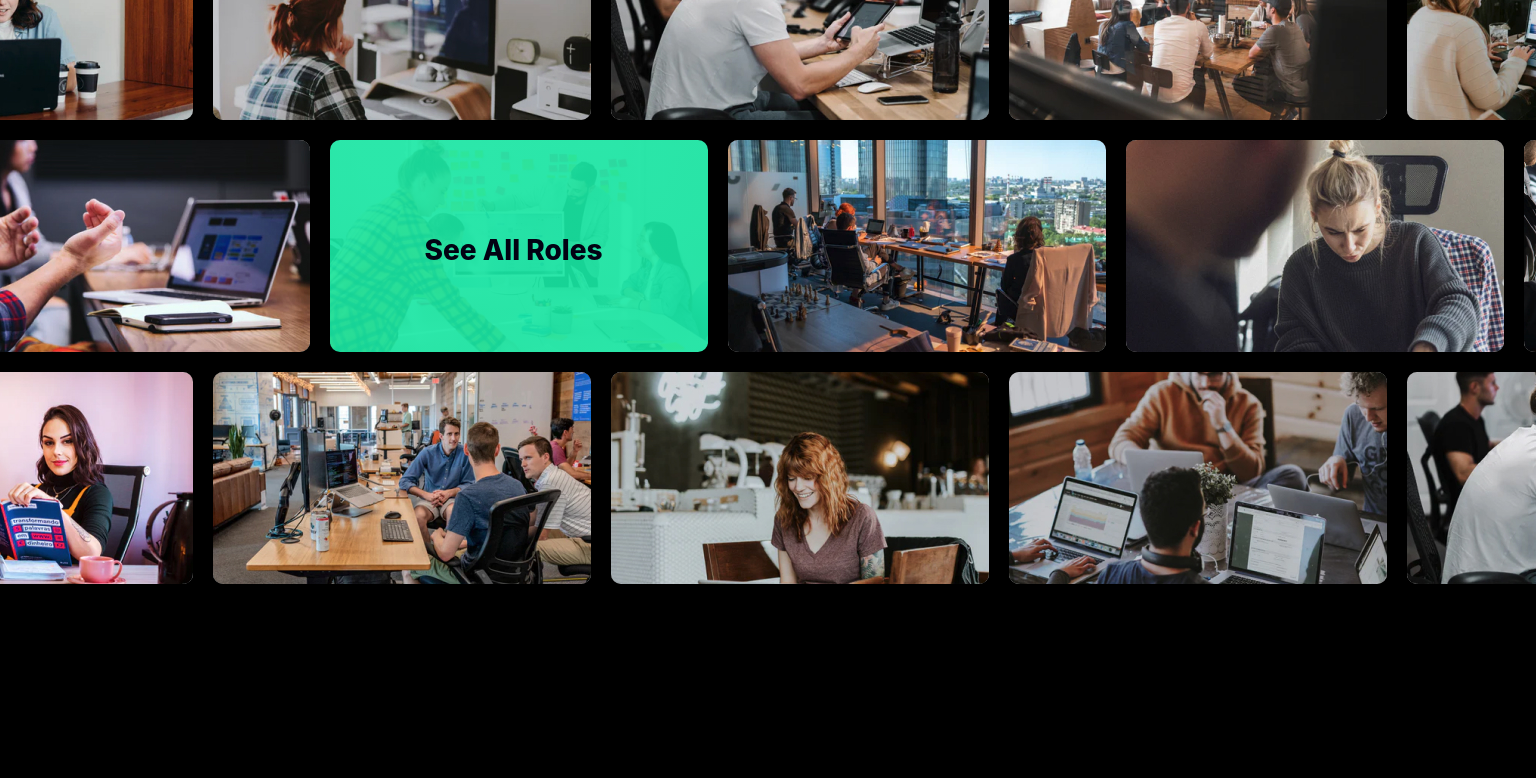
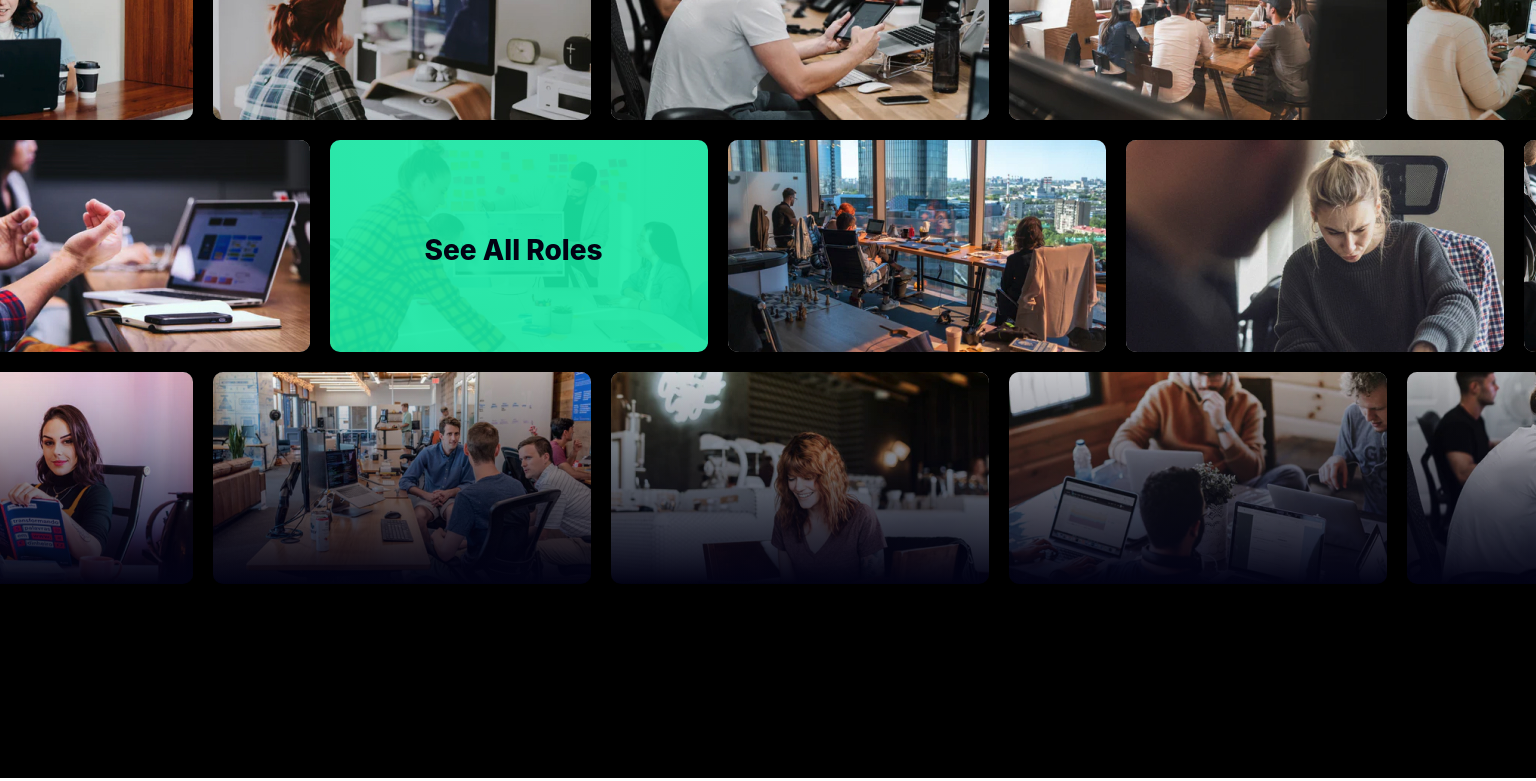
Before and after one commit to OlehFilyak/freySoft, a React (Create React App) app: page / in a window 1536 px wide. Shown: the part 419-1200 px from the top of the page. Built offline with nearby package versions, Linux system fonts and the light colour scheme.

Commit message:
bugfix/ add linear-gradient to imgs

```diff
--- a/src/components/HeroImgContainer/HeroImgContainer.module.css
+++ b/src/components/HeroImgContainer/HeroImgContainer.module.css
@@ -413,98 +413,98 @@
 
 @media screen and (min-width: 1920px) {
   .BackgroundImage13 {
-  background-image: url('./HeroImages/desktop/Rectangle\ 13.jpg');
+  background-image: linear-gradient(180deg, rgba(2, 2, 19, 0) 0%, #020213 100%), url('./HeroImages/desktop/Rectangle\ 13.jpg');
   display: inline-flex;
 }
 }
 
 @media screen and (min-width: 320px) {
   .BackgroundImage14 {
-    background-image: url('./HeroImages/mobile/Rectangle\ 14.jpg');
+    background-image:linear-gradient(180deg, rgba(2, 2, 19, 0) 0%, #020213 100%), url('./HeroImages/mobile/Rectangle\ 14.jpg');
   }
 }
 
 @media screen and (min-width: 768px) {
   .BackgroundImage14 {
-    background-image: url('./HeroImages/tablet/Rectangle\ 14.jpg');
+    background-image:linear-gradient(180deg, rgba(2, 2, 19, 0) 0%, #020213 100%), url('./HeroImages/tablet/Rectangle\ 14.jpg');
   }
 }
 
 @media screen and (min-width: 1440px) {
 .BackgroundImage14 {
-  background-image: url('./HeroImages/desktop/Rectangle\ 14.jpg');
+  background-image: linear-gradient(180deg, rgba(2, 2, 19, 0) 0%, #020213 100%), url('./HeroImages/desktop/Rectangle\ 14.jpg');
 }
 }
 
 @media screen and (min-width: 320px) {
   .BackgroundImage15 {
-    background-image: url('./HeroImages/mobile/Rectangle\ 15.jpg');
+    background-image: linear-gradient(180deg, rgba(2, 2, 19, 0) 0%, #020213 100%), url('./HeroImages/mobile/Rectangle\ 15.jpg');
   }
 }
 
 @media screen and (min-width: 768px) {
   .BackgroundImage15 {
-    background-image: url('./HeroImages/tablet/Rectangle\ 15.jpg');
+    background-image: linear-gradient(180deg, rgba(2, 2, 19, 0) 0%, #020213 100%), url('./HeroImages/tablet/Rectangle\ 15.jpg');
   }
 }
 
 @media screen and (min-width: 1440px) {
 .BackgroundImage15 {
-  background-image: url('./HeroImages/desktop/Rectangle\ 15.jpg');
+  background-image: linear-gradient(180deg, rgba(2, 2, 19, 0) 0%, #020213 100%), url('./HeroImages/desktop/Rectangle\ 15.jpg');
 }
 }
 
 @media screen and (min-width: 320px) {
   .BackgroundImage16 {
-    background-image: url('./HeroImages/mobile/Rectangle\ 16.jpg');
+    background-image: linear-gradient(180deg, rgba(2, 2, 19, 0) 0%, #020213 100%), url('./HeroImages/mobile/Rectangle\ 16.jpg');
   }
 }
 
 @media screen and (min-width: 768px) {
   .BackgroundImage16 {
-    background-image: url('./HeroImages/tablet/Rectangle\ 16.jpg');
+    background-image: linear-gradient(180deg, rgba(2, 2, 19, 0) 0%, #020213 100%), url('./HeroImages/tablet/Rectangle\ 16.jpg');
   }
 }
 
 @media screen and (min-width: 1440px) {
 .BackgroundImage16 {
-  background-image: url('./HeroImages/desktop/Rectangle\ 16.jpg');
+  background-image: linear-gradient(180deg, rgba(2, 2, 19, 0) 0%, #020213 100%), url('./HeroImages/desktop/Rectangle\ 16.jpg');
 }
 }
 
 @media screen and (min-width: 320px) {
   .BackgroundImage17 {
-    background-image: url('./HeroImages/mobile/Rectangle\ 17.jpg');
+    background-image: linear-gradient(180deg, rgba(2, 2, 19, 0) 0%, #020213 100%), url('./HeroImages/mobile/Rectangle\ 17.jpg');
   }
 }
 
 @media screen and (min-width: 768px) {
   .BackgroundImage17 {
-    background-image: url('./HeroImages/tablet/Rectangle\ 17.jpg');
+    background-image: linear-gradient(180deg, rgba(2, 2, 19, 0) 0%, #020213 100%), url('./HeroImages/tablet/Rectangle\ 17.jpg');
   }
 }
 
 @media screen and (min-width: 1440px) {
 .BackgroundImage17 {
-  background-image: url('./HeroImages/desktop/Rectangle\ 17.jpg');
+  background-image: linear-gradient(180deg, rgba(2, 2, 19, 0) 0%, #020213 100%), url('./HeroImages/desktop/Rectangle\ 17.jpg');
 }
 }
 
 @media screen and (min-width: 320px) {
   .BackgroundImage18 {
-    background-image: url('./HeroImages/mobile/Rectangle\ 18.jpg');
+    background-image: linear-gradient(180deg, rgba(2, 2, 19, 0) 0%, #020213 100%), url('./HeroImages/mobile/Rectangle\ 18.jpg');
   }
 }
 
 @media screen and (min-width: 768px) {
   .BackgroundImage18 {
-    background-image: url('./HeroImages/tablet/Rectangle\ 18.jpg');
+    background-image: linear-gradient(180deg, rgba(2, 2, 19, 0) 0%, #020213 100%), url('./HeroImages/tablet/Rectangle\ 18.jpg');
   }
 }
 
 @media screen and (min-width: 1440px) {
  .BackgroundImage18 {
-    background-image: url('./HeroImages/desktop/Rectangle\ 18.jpg');
+    background-image: linear-gradient(180deg, rgba(2, 2, 19, 0) 0%, #020213 100%), url('./HeroImages/desktop/Rectangle\ 18.jpg');
 }
 }
 
```
